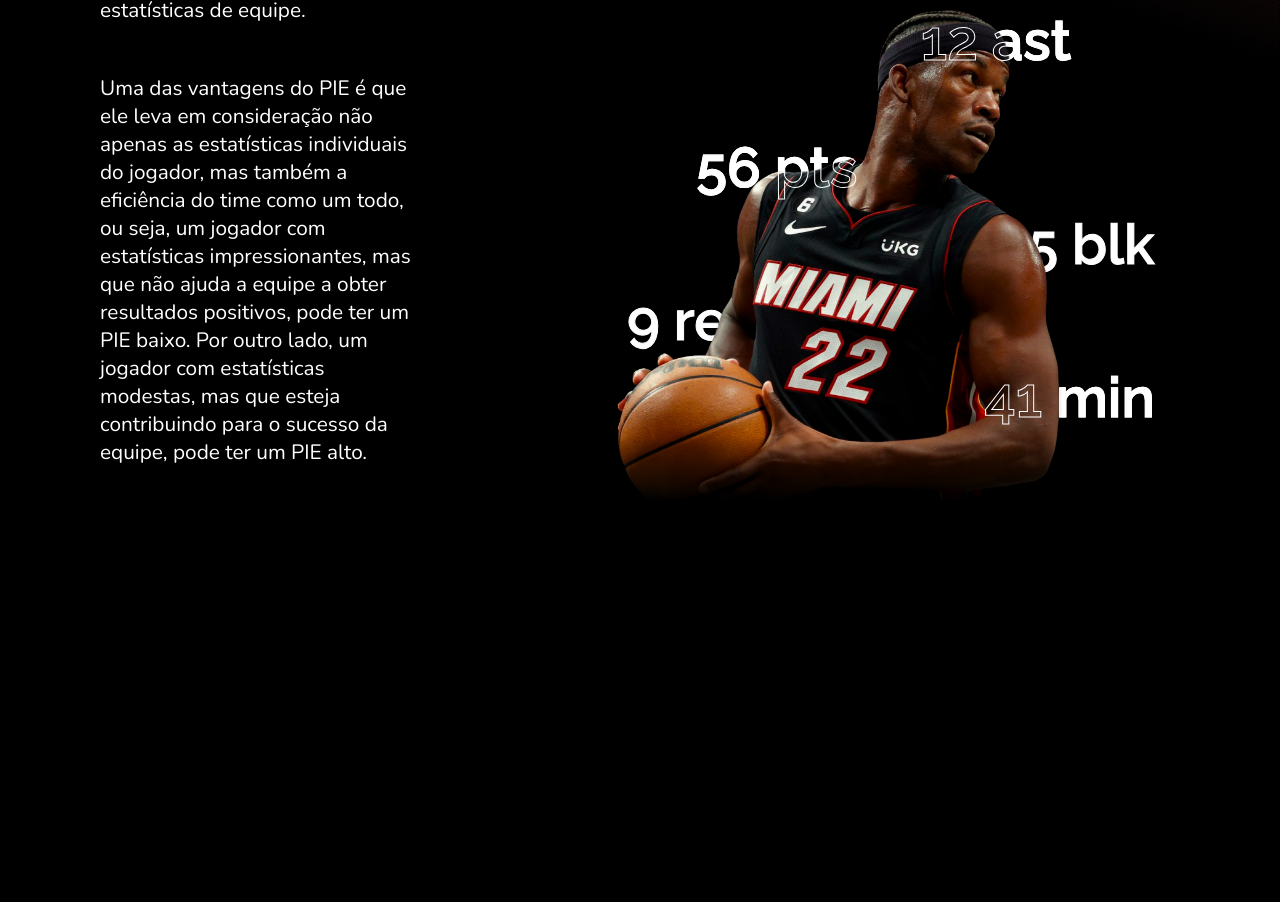
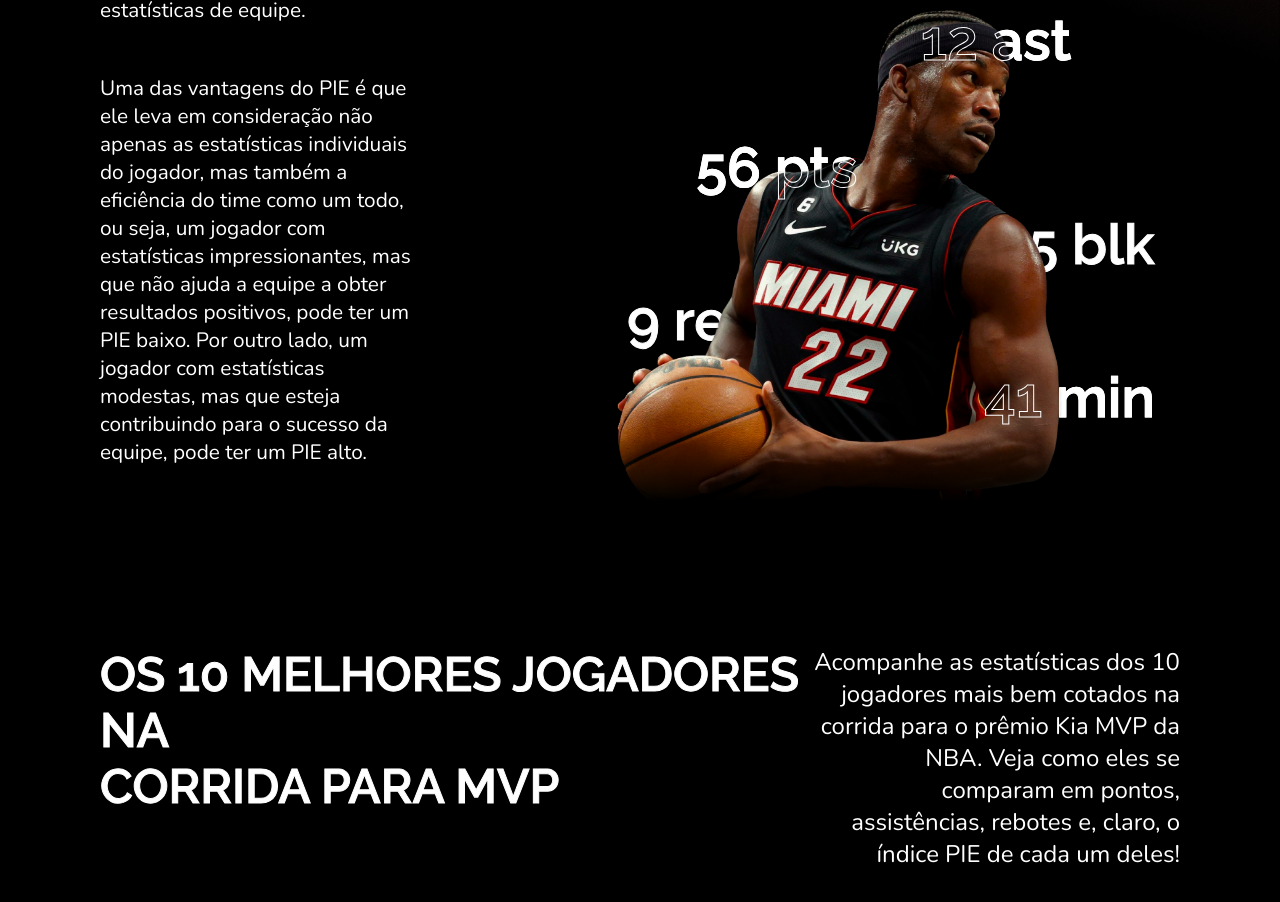
Before and after one commit to YuriOlivs/BUCKETS, a website: page site/public/index.html in a window 1280 px wide. Shown: the part 1448-2350 px from the top of the page. After the commit the page ends 2318 px from the top, so only its background shows below. Drawn offline with nearby package versions, Linux system fonts and the light colour scheme.

Commit message:
atualizando animações e adicionando sessão de jogadores

```diff
--- a/site/public/css/style.css
+++ b/site/public/css/style.css
@@ -24,7 +24,6 @@
   background-color: #000;
   font-family: var(--text-font);
   overflow-x: hidden;
-  height: 300vh;
 }
 
 h1, h2, h3, h4, h5, h6, p {
@@ -265,6 +264,19 @@
   color: var(--gray-500);
   transform: rotate(-90deg);
   z-index: 1;
+  animation: floating 2s infinite ease-in-out;
+}
+
+@keyframes floating {
+  0% {
+    transform: translateY(-20px) rotate(-90deg);
+  }
+  50% {
+    transform: translateY(0px) rotate(-90deg);
+  }
+  100% {
+    transform: translateY(-20px) rotate(-90deg);
+  }
 }
 
 .scroll-down span {
@@ -387,6 +399,28 @@
   z-index: 1;
   color: transparent;
 }
+
+#jogadores {
+  padding: 0 var(--main-padding);
+}
+
+#jogadores .title {
+  text-transform: uppercase;
+  font-size: 3rem;
+}
+
+.header-jogadores {
+  display: flex;
+  justify-content: space-between;
+  align-items: start;
+  color: white;
+}
+
+.header-jogadores p {
+  font-size: 24px;
+  width: 38%;
+  text-align: right;
+}
 /* animações */
 /* .slideInDown {
   animation: slideInDown .5s ease-out;
--- a/site/public/index.html
+++ b/site/public/index.html
@@ -107,6 +107,17 @@
         <img src="assets/oqe-background.svg" alt="" class="background">
       </div>
     </section>
+    <section id="calc">
+
+    </section>
+    <section id="jogadores">
+      <div class="header-jogadores">
+        <div class="title">Os 10 melhores jogadores na <br> corrida para mvp</div>
+        <p>
+          Acompanhe as estatísticas dos 10 jogadores mais bem cotados na corrida para o prêmio Kia MVP da NBA. Veja como eles se comparam em pontos, assistências, rebotes e, claro, o índice PIE de cada um deles!
+        </p>
+      </div>
+    </section>
   </main>
 </body>
 </html>
```
